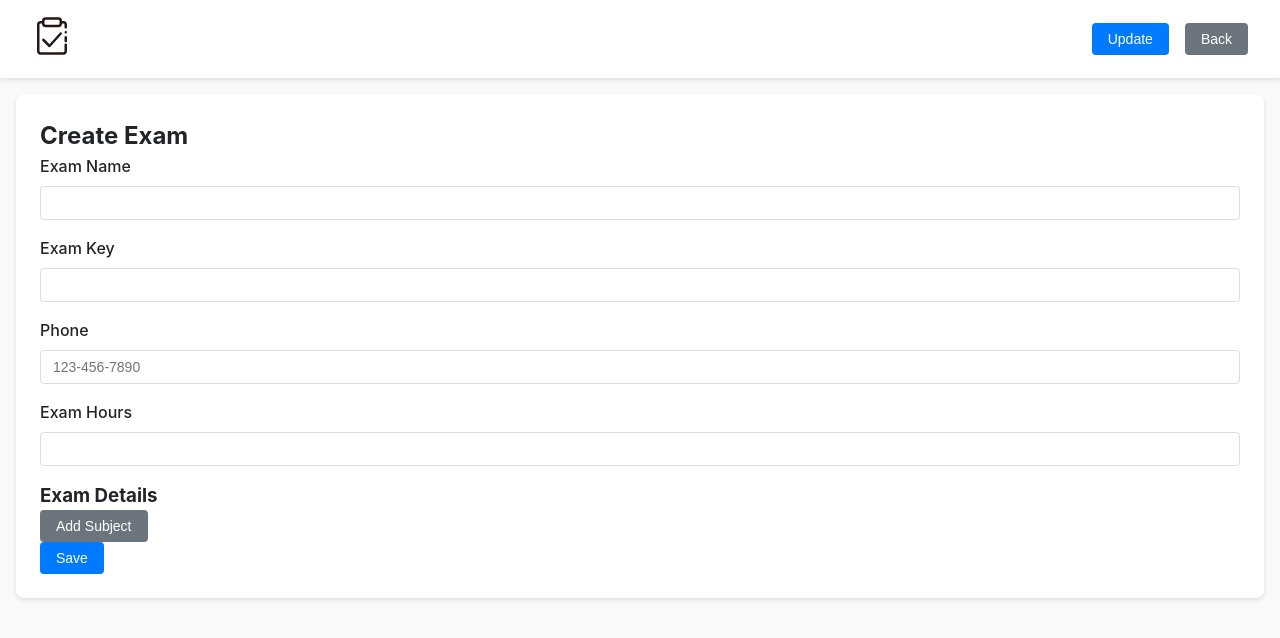
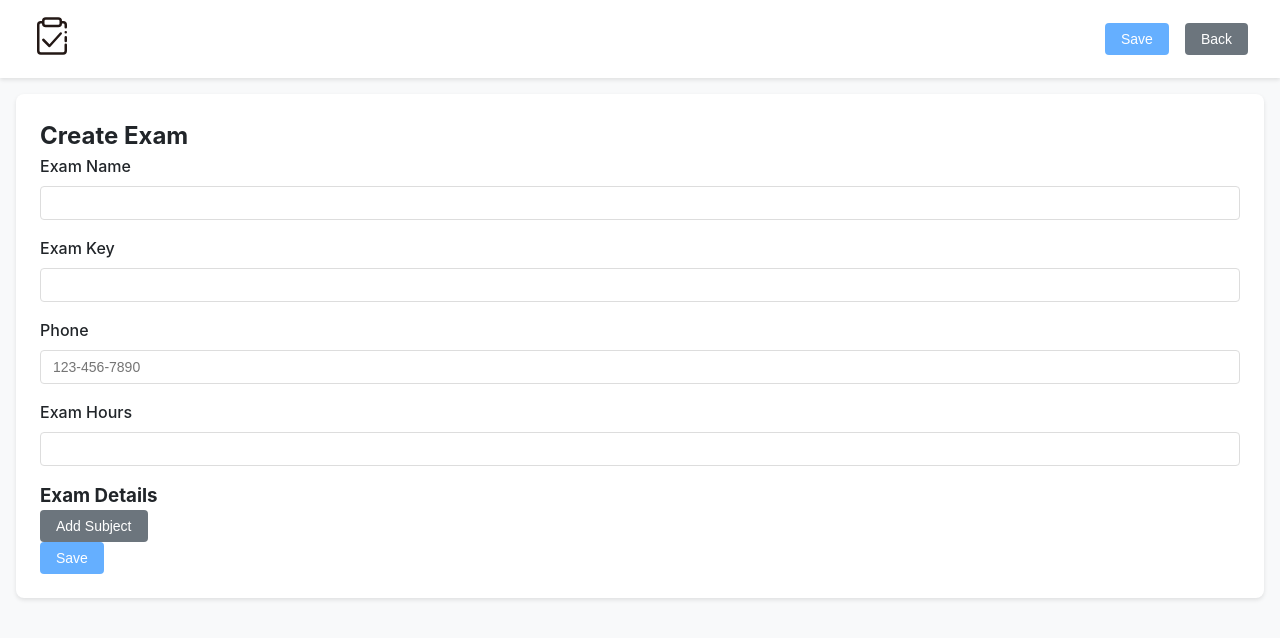
Before and after one commit to AbdulPIO/Angular-Assignment, an Angular app: page /form in a window 1280 px wide. Shown: the top 638 px of the page. Built offline with nearby package versions, Linux system fonts and the light colour scheme.

Commit message:
Updated validation and button enabling dynamically

```diff
--- a/db.json
+++ b/db.json
@@ -43,7 +43,7 @@
     {
       "id": "1744698285918",
       "examName": "Reasoning",
-      "examKey": "Rea123",
+      "examKey": "Rea1234",
       "phone": "834-234-8734",
       "examHours": 3,
       "examDetails": [
--- a/src/app/components/form/form.component.html
+++ b/src/app/components/form/form.component.html
@@ -57,6 +57,7 @@
         <input
           id="examHours"
           type="number"
+          min="1"
           formControlName="examHours"
           [class.invalid]="submitted && examForm.get('examHours')?.errors"
         />
@@ -84,16 +85,37 @@
           <div class="form-group">
             <label>Subject</label>
             <input type="text" formControlName="subject" />
+            <!-- Validation for atleast one subject -->
+            <div
+              class="error-message"
+              *ngIf="submitted && detail.get('subject')?.errors?.['required']"
+            >
+              Subject is required!
+            </div>
           </div>
 
           <div class="form-group">
             <label>Marks</label>
-            <input type="number" formControlName="marks" />
+            <input type="number" formControlName="marks" min="0" />
+            <!-- Validation for no negative marks -->
+            <div
+              class="error-message"
+              *ngIf="submitted && detail.get('marks')?.errors?.['min']"
+            >
+              Marks cannot be negative!
+            </div>
           </div>
 
           <div class="form-group">
             <label>Questions</label>
-            <input type="number" formControlName="no_of_questions" />
+            <input type="number" formControlName="no_of_questions" min="1" />
+            <!-- Validation for minimum 1 question -->
+            <div
+              class="error-message"
+              *ngIf="submitted && detail.get('no_of_questions')?.errors?.['min']"
+            >
+              Number of questions must be at least 1!
+            </div>
           </div>
 
           <button
@@ -106,8 +128,13 @@
         </div>
       </div>
 
+      <!-- added daible in button and enabling only if valid -->
       <div class="form-actions">
-        <button type="submit" class="btn primary">
+        <button
+          type="submit"
+          class="btn primary"
+          [disabled]="!examForm.valid || !examForm.dirty"
+        >
           {{ isEditMode ? "Update" : "Save" }}
         </button>
       </div>
--- a/src/app/components/form/form.component.scss
+++ b/src/app/components/form/form.component.scss
@@ -0,0 +1,6 @@
+// adding styles for disabled buttons
+button.btn[disabled] {
+    opacity: 0.6;
+    cursor: not-allowed;
+    pointer-events: none;
+}
--- a/src/app/components/form/form.component.ts
+++ b/src/app/components/form/form.component.ts
@@ -32,6 +32,22 @@ export class FormComponent implements OnInit {
         this.loadExamData();
       }
     });
+
+    // watching for form status and dirty changes to manage save and update buttons
+    this.examForm.statusChanges.subscribe(() => this.emitFormState())
+    this.examForm.valueChanges.subscribe(() => this.emitFormState())
+  }
+
+  // function to emit form state - listen in HeaderComponent
+  emitFormState() {
+    const event = new CustomEvent('formStateUpdate', {
+      detail: {
+        isValid: this.examForm.valid,
+        isDirty: this.examForm.dirty
+      },
+      bubbles: true
+    });
+    window.dispatchEvent(event);
   }
 
   private createFormGroup(): FormGroup {
@@ -65,9 +81,39 @@ export class FormComponent implements OnInit {
 
   onSubmit() {
     this.submitted = true;
+    // if (this.examForm.valid) {
+    //   const examData = this.examForm.value;
+
+    // Adding functionality that at least one subject is required
+    if (this.examDetails.length === 0) {
+      alert('Please add at least one subject before submitting the exam.');
+      return;
+    }
+
+    // Feature that no new subject with same name and marks can be added
+    const duplicates = new Set<string>();
+    let hasDuplicate = false;
+
+    for (let detail of this.examDetails.controls) {
+      const subject = detail.get('subject')?.value?.trim().toLowerCase();
+      const markss = detail.get('marks')?.value;
+
+      const key = `${subject}-${markss}`;
+
+      if (duplicates.has(key)) {
+        hasDuplicate = true;
+        break;
+      }
+      duplicates.add(key);
+    }
+
+    if (hasDuplicate) {
+      alert('Duplicate subjects with the same name and marks are not allowed.');
+      return;
+    }
+
     if (this.examForm.valid) {
       const examData = this.examForm.value;
-
 
       if (this.isEditMode) {
         examData.id = this.examId;
--- a/src/app/components/header/header.component.html
+++ b/src/app/components/header/header.component.html
@@ -8,7 +8,13 @@
       Add
     </button>
     <ng-container *ngIf="isFormRoute">
-      <button class="btn primary" (click)="onUpdate()">Update</button>
+      <button
+        class="btn primary"
+        (click)="onUpdate()"
+        [disabled]="!formValid || !formDirty"
+      >
+        {{ currentExamId ? "Update" : "Save" }}
+      </button>
       <button class="btn secondary" (click)="onBack()">Back</button>
     </ng-container>
   </nav>
--- a/src/app/components/header/header.component.scss
+++ b/src/app/components/header/header.component.scss
@@ -0,0 +1,6 @@
+// adding styles for disabled buttons
+button.btn[disabled] {
+    opacity: 0.6;
+    cursor: not-allowed;
+    pointer-events: none;
+}
--- a/src/app/components/header/header.component.ts
+++ b/src/app/components/header/header.component.ts
@@ -15,6 +15,10 @@ export class HeaderComponent {
   isFormRoute = false;
   currentExamId: number | null = null;
 
+  // Button validation variables
+  formValid = false;
+  formDirty = false;
+
   constructor(
     private router: Router,
     private examService: ExamService
@@ -27,6 +31,12 @@ export class HeaderComponent {
       const urlParts = this.router.url.split('/');
       this.currentExamId = urlParts.length > 2 ? +urlParts[2] : null;
     });
+
+    // Listening to form state updates
+    window.addEventListener('formStateUpdate', (e: any) => {
+      this.formValid = e.detail.isValid;
+      this.formDirty = e.detail.isDirty;
+    })
   }
 
   onAdd() {
```
